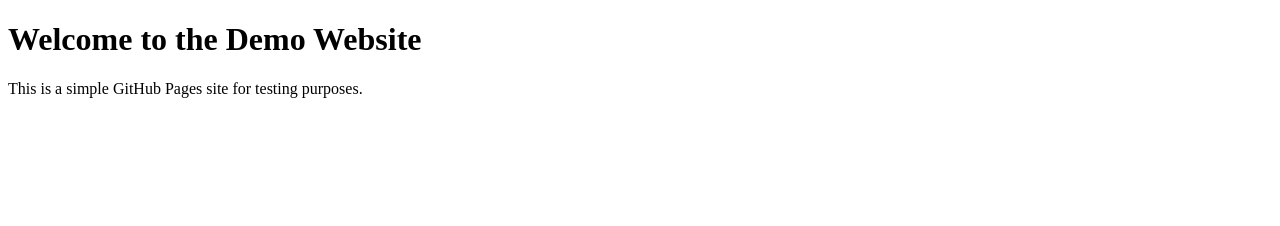
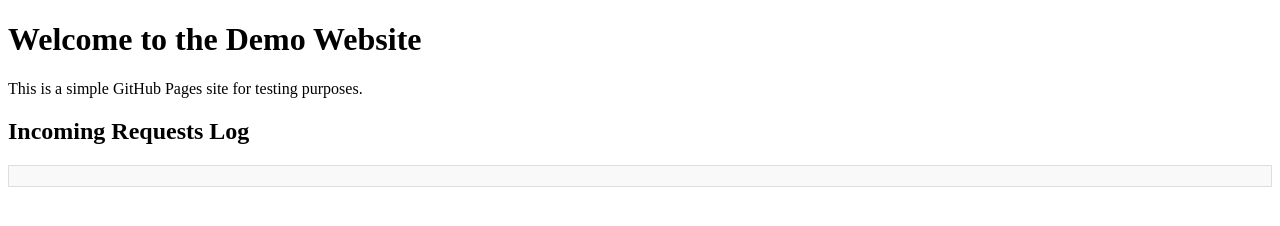
Before and after one commit to fOuttaMyPaint/Cyber-Security-Demo-Website, a plain HTML site: page index.html in a window 1280 px wide. Drawn offline with Linux system fonts and the light colour scheme.

Commit message:
Update index.html

```diff
--- a/index.html
+++ b/index.html
@@ -4,9 +4,23 @@
     <meta charset="UTF-8">
     <meta name="viewport" content="width=device-width, initial-scale=1.0">
     <title>Demo Website</title>
+    <style>
+        #log {
+            border: 1px solid #ddd;
+            padding: 10px;
+            max-height: 300px;
+            overflow-y: scroll;
+            background: #f9f9f9;
+        }
+    </style>
 </head>
 <body>
     <h1>Welcome to the Demo Website</h1>
     <p>This is a simple GitHub Pages site for testing purposes.</p>
+
+    <h2>Incoming Requests Log</h2>
+    <div id="log"></div>
+
+    <script src="log.js"></script>
 </body>
 </html>
```
